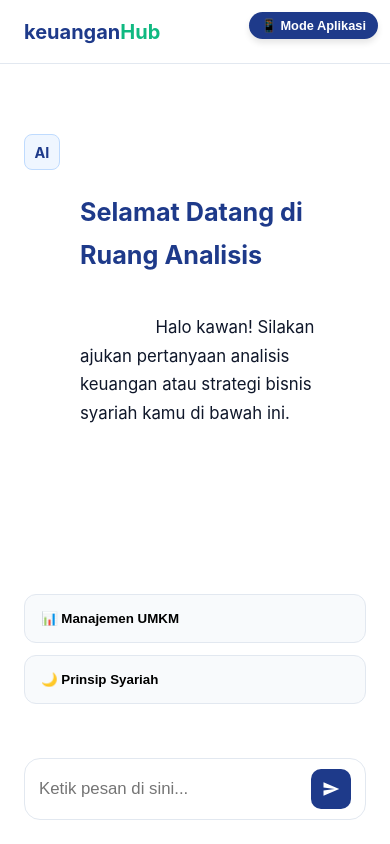
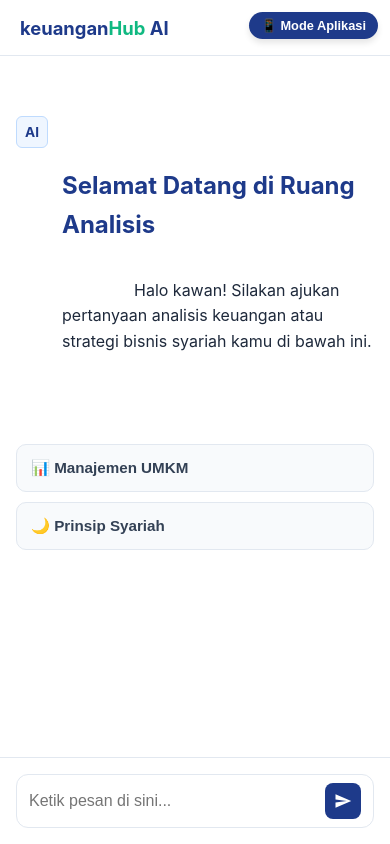
Before and after one commit to subhanfirebase-ctrl/keuanganHub, a Flask app: page / in a window 390 px wide. Run offline with Flask 3, Linux system fonts and the light colour scheme.

Commit message:
Refactor header for improved mobile compatibility

```diff
--- a/templates/header.html
+++ b/templates/header.html
@@ -2,14 +2,8 @@
 <html lang="id">
 <head>
     <meta charset="UTF-8">
-    <meta name="viewport" content="width=device-width, initial-scale=1.0, maximum-scale=1.0, user-scalable=no, viewport-fit=cover">
-    <link rel="manifest" href="/manifest.json">
-    <!-- Trik PWA agar Full Screen Tanpa Alamat Browser saat di-install di HP -->
-    <meta name="apple-mobile-web-app-capable" content="yes">
-    <meta name="apple-mobile-web-app-status-bar-style" content="black-translucent">
-    <meta name="mobile-web-app-capable" content="yes">
-
-    <title>keuanganHub AI — Ruang Analisis Finansial</title>
+    <meta name="viewport" content="width=device-width, initial-scale=1.0, maximum-scale=1.0, user-scalable=no">
+    <title>keuanganHub AI</title>
     <style>
         :root {
             --bg-primary: #f8fafc;
@@ -21,55 +15,83 @@
             --text-muted: #64748b;
             --border: #e2e8f0;
         }
+
         * { box-sizing: border-box; margin: 0; padding: 0; }
+
         body {
-    font-family: 'Inter', -apple-system, sans-serif;
+            font-family: 'Inter', -apple-system, BlinkMacSystemFont, sans-serif;
             background-color: var(--bg-canvas);
             color: var(--text-main);
-
-    /* Ganti bagian ini agar otomatis menyesuaikan tinggi saat keyboard naik */
+            /* dvh membuat tinggi layar otomatis menyusut pas di atas keyboard HP */
             height: 100dvh;
-
             display: flex;
             flex-direction: column;
             overflow: hidden;
         }
+
         .navbar {
             background-color: var(--bg-canvas);
             border-bottom: 1px solid var(--border);
-            padding: 0 24px;
-            height: 64px;
+            padding: 0 20px;
+            height: 56px;
             display: flex;
             align-items: center;
             justify-content: space-between;
             flex-shrink: 0;
         }
-        .brand { font-weight: 700; font-size: 1.25rem; color: var(--primary); }
+
+        .brand { font-weight: 700; font-size: 1.15rem; color: var(--primary); }
         .brand span { color: var(--accent); }
-        .workspace { flex: 1; display: flex; flex-direction: column; height: calc(100vh - 64px); position: relative; }
-        .chat-stream { flex: 1; overflow-y: auto; padding: 30px 24px; display: flex; flex-direction: column; gap: 32px; }
-        .message-row { max-width: 800px; width: 100%; margin: 0 auto; display: flex; gap: 20px; }
-        .avatar { width: 36px; height: 36px; border-radius: 8px; display: flex; align-items: center; justify-content: center; font-weight: bold; font-size: 0.9rem; flex-shrink: 0; }
+
+        .workspace {
+            flex: 1;
+            display: flex;
+            flex-direction: column;
+            height: calc(100dvh - 56px);
+            position: relative;
+        }
+
+        .chat-stream {
+            flex: 1;
+            overflow-y: auto;
+            padding: 20px 16px;
+            display: flex;
+            flex-direction: column;
+            gap: 24px;
+        }
+
+        .message-row { max-width: 800px; width: 100%; margin: 0 auto; display: flex; gap: 14px; }
+        .avatar { width: 32px; height: 32px; border-radius: 6px; display: flex; align-items: center; justify-content: center; font-weight: bold; font-size: 0.85rem; flex-shrink: 0; }
+
         .user-row .avatar { background-color: #dbeafe; color: #1e40af; }
         .ai-row .avatar { background-color: var(--primary-light); color: var(--primary); border: 1px solid #bfdbfe; }
-        .message-content { flex: 1; line-height: 1.7; font-size: 1.05rem; word-wrap: break-word; }
-        .ai-row .message-content { white-space: pre-wrap; }
-        .suggestions-container { max-width: 800px; width: 100%; margin: 0 auto; display: grid; grid-template-columns: repeat(auto-fit, minmax(240px, 1fr)); gap: 12px; margin-top: auto; }
-        .suggestion-card { background: var(--bg-primary); border: 1px solid var(--border); padding: 16px; border-radius: 12px; cursor: pointer; text-align: left; }
+
+        .message-content { flex: 1; line-height: 1.6; font-size: 1rem; word-wrap: break-word; }
+        .ai-row .message-content { white-space: pre-wrap; color: #1e293b; }
+
+        .suggestions-container { max-width: 800px; width: 100%; margin: 40px auto 0 auto; display: grid; grid-template-columns: 1fr; gap: 10px; }
+        .suggestion-card { background: var(--bg-primary); border: 1px solid var(--border); padding: 14px; border-radius: 10px; cursor: pointer; text-align: left; font-size: 0.95rem; font-weight: 500; color: #334155; }
         .suggestion-card:hover { border-color: var(--primary); background-color: var(--primary-light); }
-        .input-panel { padding: 24px; flex-shrink: 0; background: #fff; }
+
+        .input-panel { padding: 16px; flex-shrink: 0; background: var(--bg-canvas); border-top: 1px solid var(--border); }
         .input-container-wrapper { max-width: 800px; width: 100%; margin: 0 auto; }
-        .input-bar-form { display: flex; border: 1px solid var(--border); border-radius: 16px; padding: 10px 14px; align-items: center; gap: 12px; }
-        .input-bar-form input { flex: 1; border: none; outline: none; font-size: 1.05rem; }
-        .send-button { background-color: var(--primary); color: white; border: none; width: 40px; height: 40px; border-radius: 10px; cursor: pointer; display: flex; align-items: center; justify-content: center; }
-        .error-banner { max-width: 800px; width: 100%; margin: 0 auto; background-color: #fef2f2; color: #991b1b; padding: 16px; border-radius: 12px; }
-        .loading-row { display: none; max-width: 800px; width: 100%; margin: 0 auto; gap: 20px; }
-        .pulse-dot { width: 10px; height: 10px; background-color: var(--primary); border-radius: 50%; animation: pulse 1.4s infinite ease-in-out both; }
+
+        .input-bar-form { display: flex; border: 1px solid var(--border); border-radius: 12px; padding: 8px 12px; align-items: center; gap: 10px; background: var(--bg-canvas); }
+        .input-bar-form input { flex: 1; border: none; outline: none; font-size: 1rem; padding: 6px 0; color: var(--text-main); }
+
+        .send-button { background-color: var(--primary); color: white; border: none; width: 36px; height: 36px; border-radius: 8px; cursor: pointer; display: flex; align-items: center; justify-content: center; flex-shrink: 0; }
+        .send-button svg { width: 16px; height: 16px; fill: currentColor; }
+
+        .error-banner { max-width: 800px; width: 100%; margin: 0 auto; background-color: #fef2f2; color: #991b1b; padding: 14px; border-radius: 10px; font-size: 0.95rem; }
+        .loading-row { display: none; max-width: 800px; width: 100%; margin: 0 auto; gap: 14px; align-items: center; }
+        .pulse-dot { width: 8px; height: 8px; background-color: var(--primary); border-radius: 50%; animation: pulse 1.4s infinite ease-in-out both; }
+        .pulse-dot:nth-child(1) { animation-delay: -0.32s; }
+        .pulse-dot:nth-child(2) { animation-delay: -0.16s; }
         @keyframes pulse { 0%, 80%, 100% { transform: scale(0); } 40% { transform: scale(1); } }
     </style>
 </head>
 <body>
     <nav class="navbar">
-        <div class="brand">keuangan<span>Hub</span></div>
+        <div class="brand">keuangan<span>Hub</span> AI</div>
     </nav>
     <div class="workspace">
```
Lines whose indentation alone changed are shown as unchanged.
